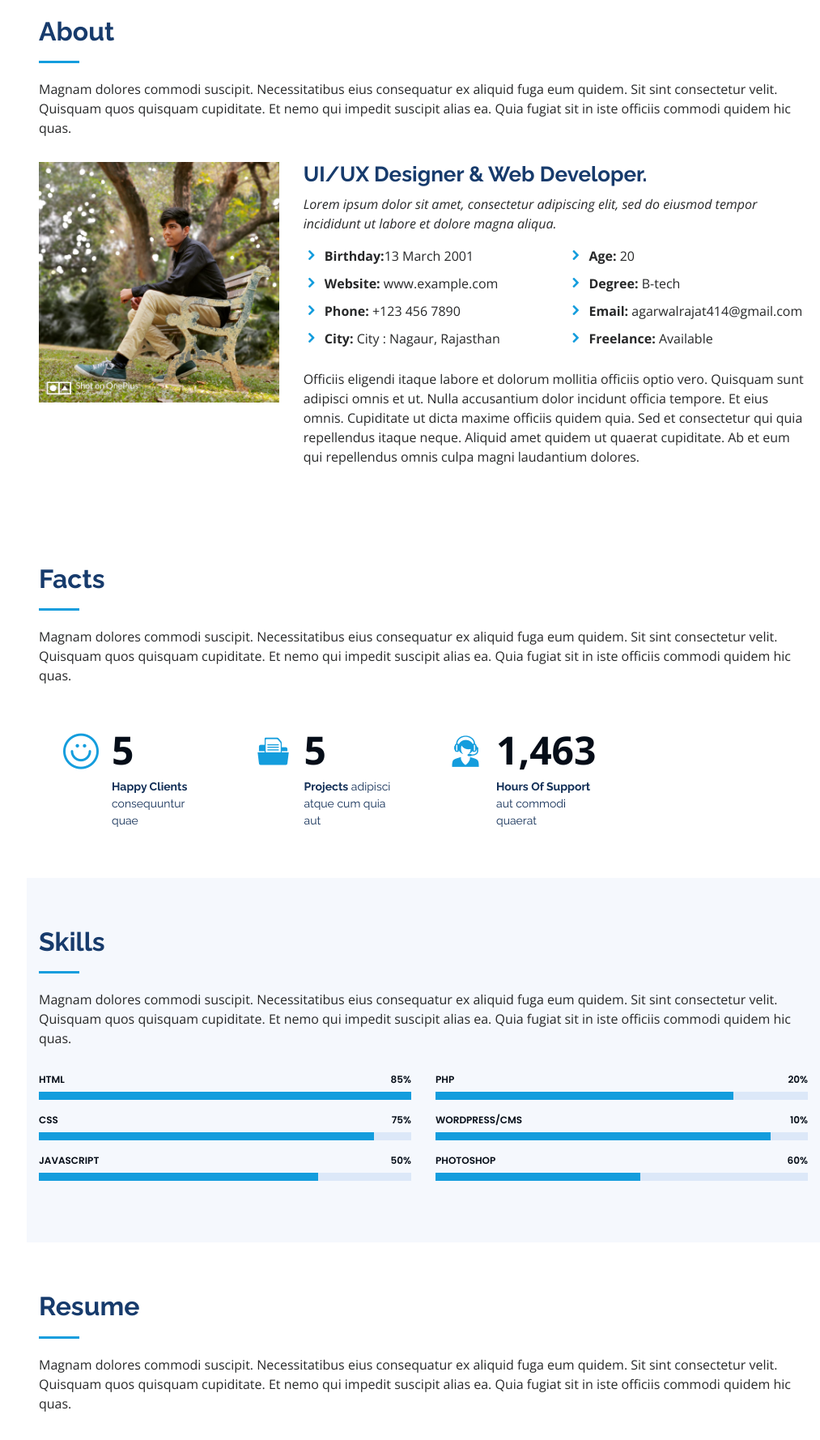
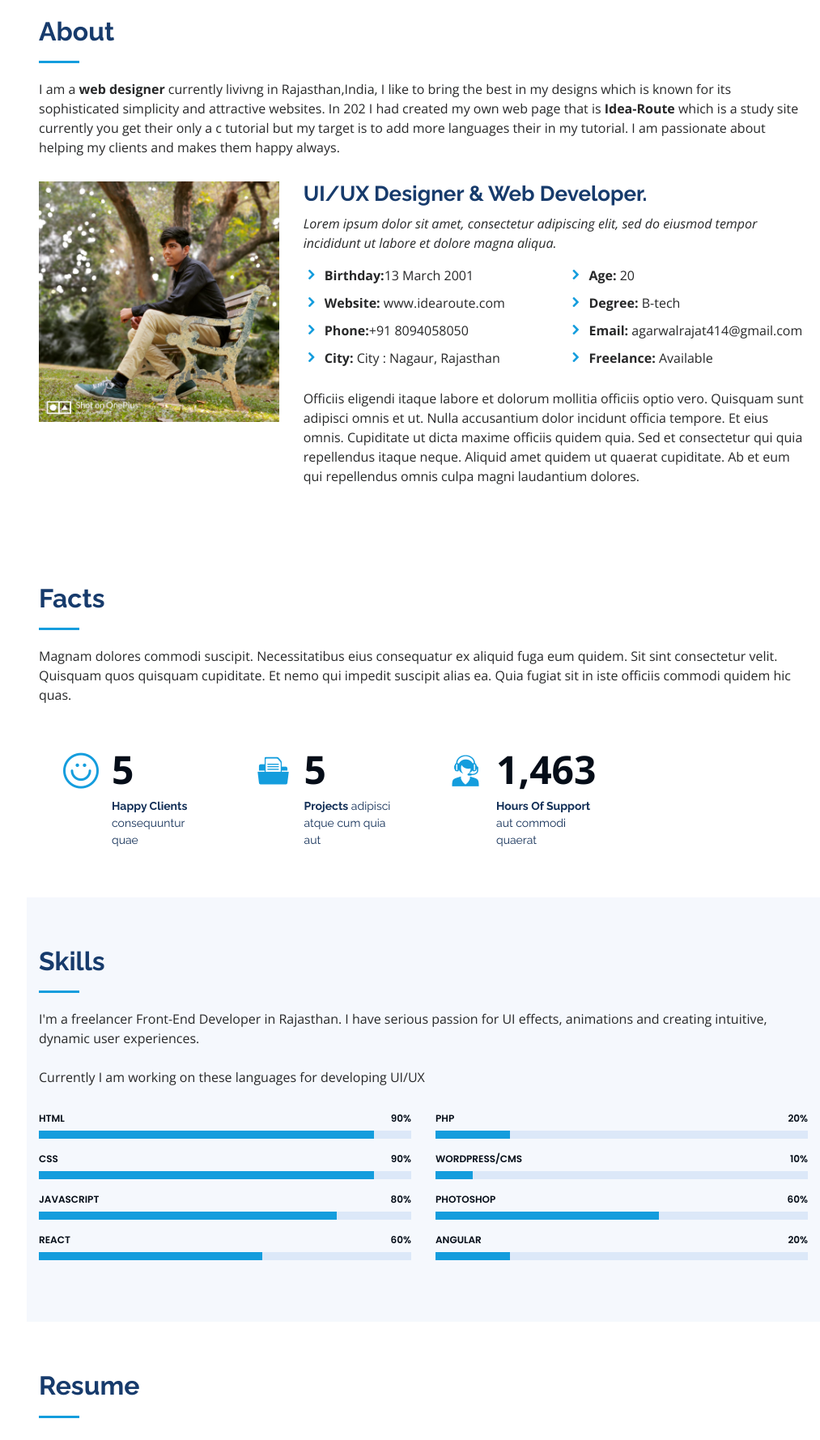
Before and after one commit to rajatagarwalm/ASSIGNMENT-3TASK-3, a plain HTML site: page index.html in a window 1280 px wide. Shown: the part 840-2618 px from the top of the page at 81% size, without its empty margins (267-1280 px from the left). Drawn offline with nearby package versions, Linux system fonts and the light colour scheme.

Commit message:
Update index.html

```diff
--- a/index.html
+++ b/index.html
@@ -5,7 +5,7 @@
   <meta charset="utf-8">
   <meta content="width=device-width, initial-scale=1.0" name="viewport">
 
-  <title>MY_RESUME</title>
+  <title>Rajat Agarwal</title>
   <!-- Favicons -->
   <link href="assets/img/favicon.png" rel="icon">
   <link href="assets/img/apple-touch-icon.png" rel="apple-touch-icon">
@@ -38,11 +38,11 @@
         <img src="assets/img/profile-img.jpg" alt="" class="img-fluid rounded-circle">
         <h1 class="text-light"><a href="index.html">Rajat Agarwal</a></h1>
         <div class="social-links mt-3 text-center">
-          <a href="#" class="twitter"><i class="bx bxl-twitter"></i></a>
+          <a href="https://twitter.com/RajatAg62294545?s=08" class="twitter"><i class="bx bxl-twitter"></i></a>
           <a href="#" class="facebook"><i class="bx bxl-facebook"></i></a>
-          <a href="#" class="instagram"><i class="bx bxl-instagram"></i></a>
+          <a href="https://www.instagram.com/rajatagarwal68/" class="instagram"><i class="bx bxl-instagram"></i></a>
           <a href="#" class="google-plus"><i class="bx bxl-skype"></i></a>
-          <a href="#" class="linkedin"><i class="bx bxl-linkedin"></i></a>
+          <a href="https://www.linkedin.com/in/rajat-agarwal-755b831a9" class="linkedin"><i class="bx bxl-linkedin"></i></a>
         </div>
       </div>
 
@@ -79,7 +79,7 @@
 
         <div class="section-title">
           <h2>About</h2>
-          <p>Magnam dolores commodi suscipit. Necessitatibus eius consequatur ex aliquid fuga eum quidem. Sit sint consectetur velit. Quisquam quos quisquam cupiditate. Et nemo qui impedit suscipit alias ea. Quia fugiat sit in iste officiis commodi quidem hic quas.</p>
+          <p>I am a <strong>web designer</strong> currently livivng in Rajasthan,India, I like to bring the best in my designs which is known for its sophisticated simplicity and attractive websites. In 202 I had created my own web page that is <strong>Idea-Route</strong> which is a study site currently you get their only a c tutorial but my target is to add more languages their in my tutorial. I am passionate about helping my clients and makes them happy always.</p>
         </div>
 
         <div class="row">
@@ -96,8 +96,8 @@
               <div class="col-lg-6">
                 <ul>
                   <li><i class="icofont-rounded-right"></i> <strong>Birthday:</strong>13 March 2001</li>
-                  <li><i class="icofont-rounded-right"></i> <strong>Website:</strong> www.example.com</li>
-                  <li><i class="icofont-rounded-right"></i> <strong>Phone:</strong> +123 456 7890</li>
+                  <li><i class="icofont-rounded-right"></i> <strong>Website:</strong> www.idearoute.com</li>
+                  <li><i class="icofont-rounded-right"></i> <strong>Phone:</strong>+91 8094058050</li>
                   <li><i class="icofont-rounded-right"></i> <strong>City:</strong> City : Nagaur, Rajasthan</li>
                 </ul>
               </div>
@@ -163,7 +163,7 @@
 
         <div class="section-title">
           <h2>Skills</h2>
-          <p>Magnam dolores commodi suscipit. Necessitatibus eius consequatur ex aliquid fuga eum quidem. Sit sint consectetur velit. Quisquam quos quisquam cupiditate. Et nemo qui impedit suscipit alias ea. Quia fugiat sit in iste officiis commodi quidem hic quas.</p>
+          <p>I'm a freelancer Front-End Developer in Rajasthan. I have serious passion for UI effects, animations and creating intuitive, dynamic user experiences.<br> <br>Currently I am working on these languages for developing UI/UX</p>
         </div>
 
         <div class="row skills-content">
@@ -171,23 +171,30 @@
           <div class="col-lg-6" data-aos="fade-up">
 
             <div class="progress">
-              <span class="skill">HTML <i class="val">85%</i></span>
-              <div class="progress-bar-wrap">
-                <div class="progress-bar" role="progressbar" aria-valuenow="100" aria-valuemin="0" aria-valuemax="100"></div>
-              </div>
-            </div>
-
-            <div class="progress">
-              <span class="skill">CSS <i class="val">75%</i></span>
+              <span class="skill">HTML <i class="val">90%</i></span>
               <div class="progress-bar-wrap">
                 <div class="progress-bar" role="progressbar" aria-valuenow="90" aria-valuemin="0" aria-valuemax="100"></div>
               </div>
             </div>
 
             <div class="progress">
-              <span class="skill">JavaScript <i class="val">50%</i></span>
+              <span class="skill">CSS <i class="val">90%</i></span>
               <div class="progress-bar-wrap">
-                <div class="progress-bar" role="progressbar" aria-valuenow="75" aria-valuemin="0" aria-valuemax="100"></div>
+                <div class="progress-bar" role="progressbar" aria-valuenow="90" aria-valuemin="0" aria-valuemax="100"></div>
+              </div>
+            </div>
+
+            <div class="progress">
+              <span class="skill">JavaScript <i class="val">80%</i></span>
+              <div class="progress-bar-wrap">
+                <div class="progress-bar" role="progressbar" aria-valuenow="80" aria-valuemin="0" aria-valuemax="100"></div>
+              </div>
+            </div>
+
+            <div class="progress">
+              <span class="skill">React <i class="val">60%</i></span>
+              <div class="progress-bar-wrap">
+                <div class="progress-bar" role="progressbar" aria-valuenow="60" aria-valuemin="0" aria-valuemax="100"></div>
               </div>
             </div>
 
@@ -198,21 +205,28 @@
             <div class="progress">
               <span class="skill">PHP <i class="val">20%</i></span>
               <div class="progress-bar-wrap">
-                <div class="progress-bar" role="progressbar" aria-valuenow="80" aria-valuemin="0" aria-valuemax="100"></div>
+                <div class="progress-bar" role="progressbar" aria-valuenow="20" aria-valuemin="0" aria-valuemax="100"></div>
               </div>
             </div>
 
             <div class="progress">
               <span class="skill">WordPress/CMS <i class="val">10%</i></span>
               <div class="progress-bar-wrap">
-                <div class="progress-bar" role="progressbar" aria-valuenow="90" aria-valuemin="0" aria-valuemax="100"></div>
+                <div class="progress-bar" role="progressbar" aria-valuenow="10" aria-valuemin="0" aria-valuemax="100"></div>
               </div>
             </div>
 
             <div class="progress">
               <span class="skill">Photoshop <i class="val">60%</i></span>
               <div class="progress-bar-wrap">
-                <div class="progress-bar" role="progressbar" aria-valuenow="55" aria-valuemin="0" aria-valuemax="100"></div>
+                <div class="progress-bar" role="progressbar" aria-valuenow="60" aria-valuemin="0" aria-valuemax="100"></div>
+              </div>
+            </div>
+
+            <div class="progress">
+              <span class="skill">Angular <i class="val">20%</i></span>
+              <div class="progress-bar-wrap">
+                <div class="progress-bar" role="progressbar" aria-valuenow="20" aria-valuemin="0" aria-valuemax="100"></div>
               </div>
             </div>
 
@@ -229,7 +243,6 @@
 
         <div class="section-title">
           <h2>Resume</h2>
-          <p>Magnam dolores commodi suscipit. Necessitatibus eius consequatur ex aliquid fuga eum quidem. Sit sint consectetur velit. Quisquam quos quisquam cupiditate. Et nemo qui impedit suscipit alias ea. Quia fugiat sit in iste officiis commodi quidem hic quas.</p>
         </div>
 
         <div class="row">
@@ -240,7 +253,7 @@
               <p><em>fresher innovative and deadline-driven Graphic Designer designing and developing user-centered digital/print marketing material from initial concept to final, polished deliverable.</em></p>
               <ul>
                 <li>Anand Nagar, Makrana, Rajasthan</li>
-                <li>(123) 456-7891</li>
+                <li>8094058050</li>
                 <li>agarwalrajat414@gmail.com</li>
               </ul>
             </div>
@@ -250,19 +263,29 @@
               <h4>Bachelor of technology</h4>
               <h5>2018-2022</h5>
               <p><em>Jodhpur Institute of Engineering And Technology, Jodhpur</em></p>
-              <p>Magnam dolores commodi suscipit. Necessitatibus eius consequatur ex aliquid fuga eum quidem. Sit sint consectetur velit. Quisquam quos quisquam cupiditate. Et nemo qui impedit suscipit alias ea. Quia fugiat sit in iste officiis commodi quidem hic quas.</p>
+              <p>Currently I'm pursuing Bachelor of Technology from Jodhpur Institute of Engineering and Technology, Jodhpur in Computer Science and Engineering branch. This is four year course I had started this in 2018 and now it completes in 2022. Currently I'm in 5th sem.</p>
+              <h5>Percentage:- 8.03(Agg. till now)</h5>
             </div>
             <div class="resume-item">
               <h4>Mern Stack Development</h4>
               <h5>2020</h5>
               <p><em>Cipher schools</em></p>
-              <p>Magnam dolores commodi suscipit. Necessitatibus eius consequatur ex aliquid fuga eum quidem. Sit sint consectetur velit. Quisquam quos quisquam cupiditate. Et nemo qui impedit suscipit alias ea. Quia fugiat sit in iste officiis commodi quidem hic quas.</p>
+              <p>In july, 2020 I had completed a 45 days of summer training from Cipher Schools in the field of Full Stack Web Development where I was taught about the recent technolofy that is MERN.</p>
+              <h5>Certified course</h5>
             </div>
             <div class="resume-item">
               <h4>Senior Secondary</h4>
               <h5>2017-18</h5>
               <p><em>Raj public snr. sec. school, Makrana</em></p>
-              <p>Magnam dolores commodi suscipit. Necessitatibus eius consequatur ex aliquid fuga eum quidem. Sit sint consectetur velit. Quisquam quos quisquam cupiditate. Et nemo qui impedit suscipit alias ea. Quia fugiat sit in iste officiis commodi quidem hic quas.</p>
+              <p>I hand completed my senor secondary in year 2017-18 from local school that is Raj Public Senior Sec. School in the field of Science Maths.</p>
+              <h5>Percentage:- 7.9 CGPA</h5>
+            </div>
+            <div class="resume-item">
+              <h4>Secondary</h4>
+              <h5>2015-16</h5>
+              <p><em>Raj public snr. sec. school, Makrana</em></p>
+              <p>I hand completed my secondary in year 2015-16 from local school that is Raj Public Senior Sec. School.</p>
+              <h5>Percentage:- 8.0 CGPA</h5>
             </div>
           </div>
 
@@ -277,13 +300,12 @@
 
         <div class="section-title">
           <h2>Portfolio</h2>
-          <p>Magnam dolores commodi suscipit. Necessitatibus eius consequatur ex aliquid fuga eum quidem. Sit sint consectetur velit. Quisquam quos quisquam cupiditate. Et nemo qui impedit suscipit alias ea. Quia fugiat sit in iste officiis commodi quidem hic quas.</p>
+          <p>This section of my portfolio contains what i had work till in my career and in which currently i am working and will contains the in the picture itself where you can access my websites!!!!!!!!!!!!!</p>
         </div>
         <div class="row portfolio-container" data-aos="fade-up" data-aos-delay="100">
 
           <div class="col-lg-4 col-md-6 portfolio-item filter-app">
             <div class="portfolio-wrap">
-              <img src="assets/img/portfolio/portfolio-1.jpg" class="img-fluid" alt="">
               <div class="portfolio-links">
               </div>
             </div>
@@ -383,7 +405,7 @@
               <div class="phone">
                 <i class="icofont-phone"></i>
                 <h4>Call:</h4>
-                <p>+1 234567890</p>
+                <p>+91 8094058050</p>
               </div>
 
 
@@ -427,7 +449,7 @@
   <footer id="footer">
     <div class="container">
       <div class="copyright">
-        &copy; Copyright <strong><span>My-Resume</span></strong>
+        &copy; Copyright <strong><span>Idea Route</span></strong>
       </div>
       <div class="credits">
         Designed by <a href="#">Rajat Agarwal</a>
```
